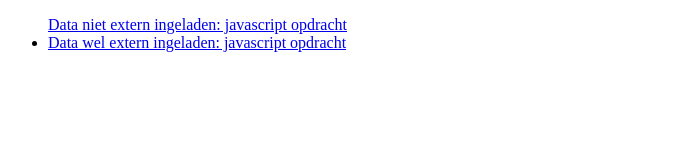
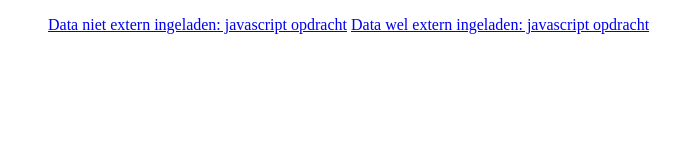
Before and after one commit to RianneSchoon/DataProcessing-Homework, a plain HTML site: page index.html in a window 1280 px wide. Shown: the whole page, without its empty margins (0-679 px from the left). Drawn offline with Linux system fonts and the light colour scheme.

Commit message:
index but prettier

```diff
--- a/index.html
+++ b/index.html
@@ -6,11 +6,8 @@
 <body>
 	<div id="Assigmnemts"><div>
 	<ul>
-			<a href="https://rianneschoon.github.io/DataProcessing-Homework/Homework/week2/knmi.html">Data niet extern ingeladen: javascript opdracht</a>
-		</li>
-		<li>
-			<a href="https://rianneschoon.github.io/DataProcessing-Homework/Homework/week2/knmi_xmlhttp.html">Data wel extern ingeladen: javascript opdracht</a>
-		</li>
+		<a href="https://rianneschoon.github.io/DataProcessing-Homework/Homework/week2/knmi.html">Data niet extern ingeladen: javascript opdracht</a>
+		<a href="https://rianneschoon.github.io/DataProcessing-Homework/Homework/week2/knmi_xmlhttp.html">Data wel extern ingeladen: javascript opdracht</a>
 	</ul>
 </body>
 </html>
```
